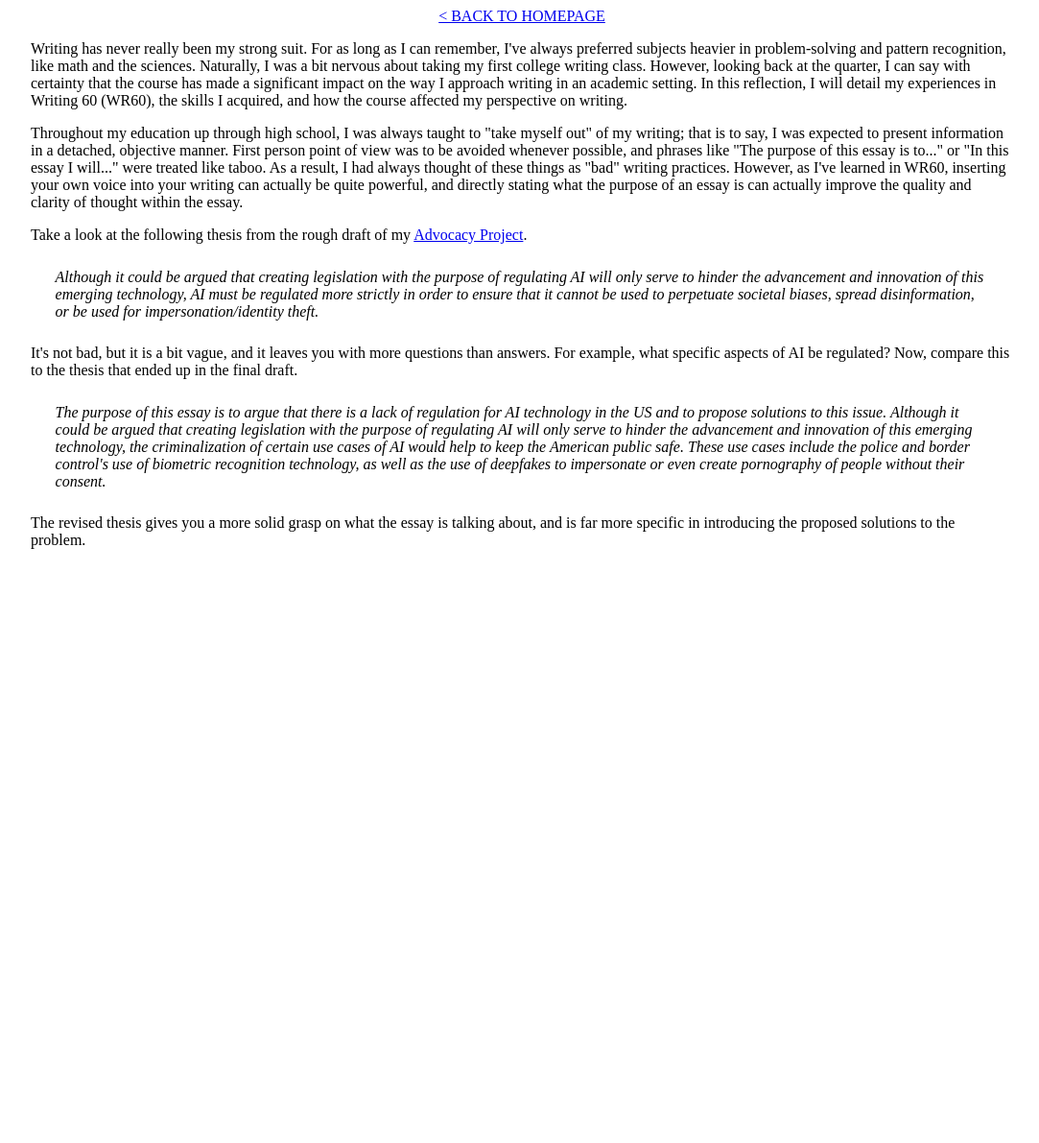
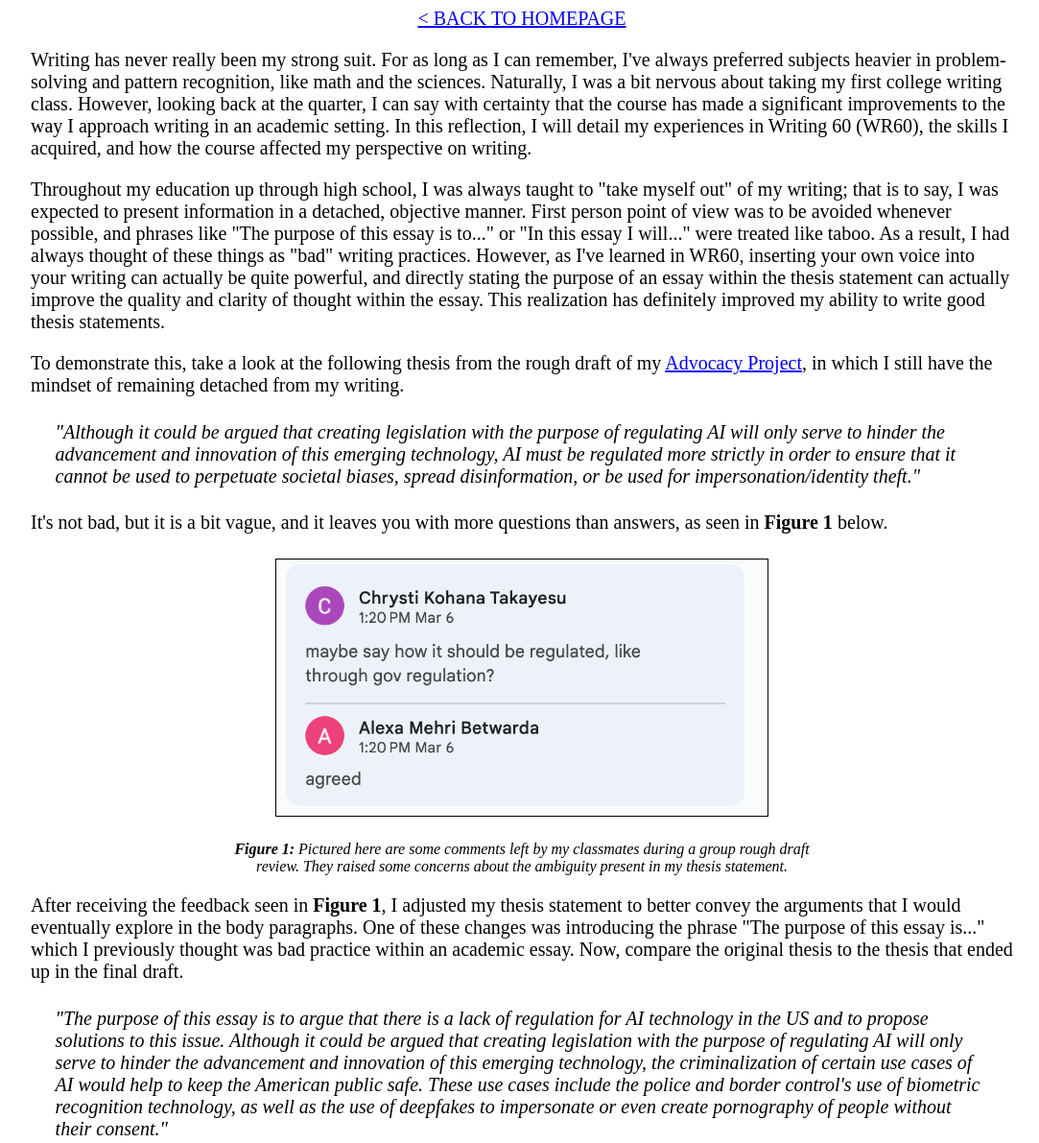
Before and after one commit to jasonzenarosa/wr60-eportfolio, a plain HTML site: page reflective-intro.html in a window 1280 px wide. Shown: the top 1191 px of the page at 96% size, without its empty margins (96-1179 px from the left). Before the commit the page ends 800 px from the top, so only its background shows below. Drawn offline with Linux system fonts and the light colour scheme.

Commit message:
progress

```diff
--- a/reflective-intro.html
+++ b/reflective-intro.html
@@ -11,25 +11,48 @@
     <a href="index.html">&lt; BACK TO HOMEPAGE</a>
     <div class="container">
         <p>
-            Writing has never really been my strong suit. For as long as I can remember, I've always preferred subjects heavier in problem-solving and pattern recognition, like math and the sciences. Naturally, I was a bit nervous about taking my first college writing class. However, looking back at the quarter, I can say with certainty that the course has made a significant impact on the way I approach writing in an academic setting. In this reflection, I will detail my experiences in Writing 60 (WR60), the skills I acquired, and how the course affected my perspective on writing.
+            Writing has never really been my strong suit. For as long as I can remember, I've always preferred subjects heavier in problem-solving and pattern recognition, like math and the sciences. Naturally, I was a bit nervous about taking my first college writing class. However, looking back at the quarter, I can say with certainty that the course has made a significant improvements to the way I approach writing in an academic setting. In this reflection, I will detail my experiences in Writing 60 (WR60), the skills I acquired, and how the course affected my perspective on writing.
         </p>
         <p>
-            Throughout my education up through high school, I was always taught to "take myself out" of my writing; that is to say, I was expected to present information in a detached, objective manner. First person point of view was to be avoided whenever possible, and phrases like "The purpose of this essay is to..." or "In this essay I will..." were treated like taboo. As a result, I had always thought of these things as "bad" writing practices. However, as I've learned in WR60, inserting your own voice into your writing can actually be quite powerful, and directly stating what the purpose of an essay is can actually improve the quality and clarity of thought within the essay.
+            Throughout my education up through high school, I was always taught to "take myself out" of my writing; that is to say, I was expected to present information in a detached, objective manner. First person point of view was to be avoided whenever possible, and phrases like "The purpose of this essay is to..." or "In this essay I will..." were treated like taboo. As a result, I had always thought of these things as "bad" writing practices. However, as I've learned in WR60, inserting your own voice into your writing can actually be quite powerful, and directly stating the purpose of an essay within the thesis statement can actually improve the quality and clarity of thought within the essay. This realization has definitely improved my ability to write good thesis statements.
         </p>
         <p>
-            Take a look at the following thesis from the rough draft of my <a href="essays/AP.pdf">Advocacy Project</a>.
+            To demonstrate this, take a look at the following thesis from the rough draft of my <a href="essays/AP.pdf" target="_blank" rel="noopener noreferrer">Advocacy Project</a>, in which I still have the mindset of remaining detached from my writing.
         </p>
         <p class="quote">
-            Although it could be argued that creating legislation with the purpose of regulating AI will only serve to hinder the advancement and innovation of this emerging technology, AI must be regulated more strictly in order to ensure that it cannot be used to perpetuate societal biases, spread disinformation, or be used for impersonation/identity theft.
+            "Although it could be argued that creating legislation with the purpose of regulating AI will only serve to hinder the advancement and innovation of this emerging technology, AI must be regulated more strictly in order to ensure that it cannot be used to perpetuate societal biases, spread disinformation, or be used for impersonation/identity theft."
         </p>
         <p>
-            It's not bad, but it is a bit vague, and it leaves you with more questions than answers. For example, what specific aspects of AI be regulated? Now, compare this to the thesis that ended up in the final draft.
+            It's not bad, but it is a bit vague, and it leaves you with more questions than answers, as seen in <strong>Figure 1</strong> below.
+        </p>
+        <img src="images/comments.png" alt="">
+        <p class="caption">
+            <strong>Figure 1:</strong> Pictured here are some comments left by my classmates during a group rough draft review. They raised some concerns about the ambiguity present in my thesis statement.
+        </p>
+        <p>
+            After receiving the feedback seen in <strong>Figure 1</strong>, I adjusted my thesis statement to better convey the arguments that I would eventually explore in the body paragraphs. One of these changes was introducing the phrase "The purpose of this essay is..." which I previously thought was bad practice within an academic essay. Now, compare the original thesis to the thesis that ended up in the final draft.
         </p>
         <p class="quote">
-            The purpose of this essay is to argue that there is a lack of regulation for AI technology in the US and to propose solutions to this issue. Although it could be argued that creating legislation with the purpose of regulating AI will only serve to hinder the advancement and innovation of this emerging technology, the criminalization of certain use cases of AI would help to keep the American public safe. These use cases include the police and border control's use of biometric recognition technology, as well as the use of deepfakes to impersonate or even create pornography of people without their consent.
+            "The purpose of this essay is to argue that there is a lack of regulation for AI technology in the US and to propose solutions to this issue. Although it could be argued that creating legislation with the purpose of regulating AI will only serve to hinder the advancement and innovation of this emerging technology, the criminalization of certain use cases of AI would help to keep the American public safe. These use cases include the police and border control's use of biometric recognition technology, as well as the use of deepfakes to impersonate or even create pornography of people without their consent."
         </p>
         <p>
-            The revised thesis gives you a more solid grasp on what the essay is talking about, and is far more specific in introducing the proposed solutions to the problem.
+            The revised thesis gives you a more solid grasp on what the essay is talking about, and is far more specific in introducing the proposed solutions to the problem. Overall, I would say I have definitely improved at writing clear, specific thesis statements which lay the foundations for the rest of the essay.
+        </p>
+        <p>
+            Another aspect of my writing that has improved is my use of multimodality. Prior to taking this class, I never integrated other forms of media into my writing other than text. However, I've learned that adding visuals and using creative formatting can greatly enhance the effectiveness of my writing. By incorporating relevant images, videos, graphs, and charts, I can provide additional context and clarity to my ideas.
+        </p>
+        <img src="images/mm_example1.png" alt="">
+        <p class="caption">
+            <strong>Figure 2:</strong> A paragraph from my <a href="essays/CP.pdf" target="_blank" rel="noopener noreferrer">Contexts Project</a> which explains how bias can be introduced to AI datasets. The paragraph makes use of multimodality by integrating a graph titled "Accuracy of Facial Recognition Technology."
+        </p>
+        <p>
+            As seen in <strong>Figure 2</strong>, visuals can be extremely helpful for illustrating a point. Rather than just <em>telling</em> the reader that AI can become biased, I can <em>show</em> a real-world example of this happening. Additionally, multimodality can also be used to evoke an emotional response from the reader.
+        </p>
+        <p>
+            Furthermore, using creative formatting techniques such as bullet points, subheadings, and bold text can help break up long blocks of text and make my writing more visually appealing and easier to read.
+        </p>
+        <p>
+            Overall, I've come to appreciate the power of multimodal writing and will continue to incorporate these techniques into my future writing projects.
         </p>
     </div>
 </body>
--- a/style/index.css
+++ b/style/index.css
@@ -20,3 +20,7 @@ body {
     margin: 10px;
     text-align: center;
 }
+
+p, .links {
+    font-size: 20px;
+}
--- a/style/ri.css
+++ b/style/ri.css
@@ -1,3 +1,8 @@
+* {
+    font-size: 20px;
+    /* border: 1px solid red; */
+}
+
 body {
     display: flex;
     flex-direction: column;
@@ -12,3 +17,24 @@ body {
     margin: 2.5%;
     font-style: italic;
 }
+
+.caption {
+    text-align: center;
+    margin-left: 20%;
+    margin-right: 20%;
+}
+
+.caption, .caption > * {
+    font-size: 16px;
+    font-style: italic;
+}
+
+img {
+    width: 50%;
+    min-width: 400px;
+    display: block;
+    margin: auto;
+    margin-top: 2.5%;
+    margin-bottom: 2.5%;
+    border: 1px solid black;
+}
```
Also changed, not shown: index.html (+2 -0 lines), images/comments.png (added), images/mm_example1.png (added).
